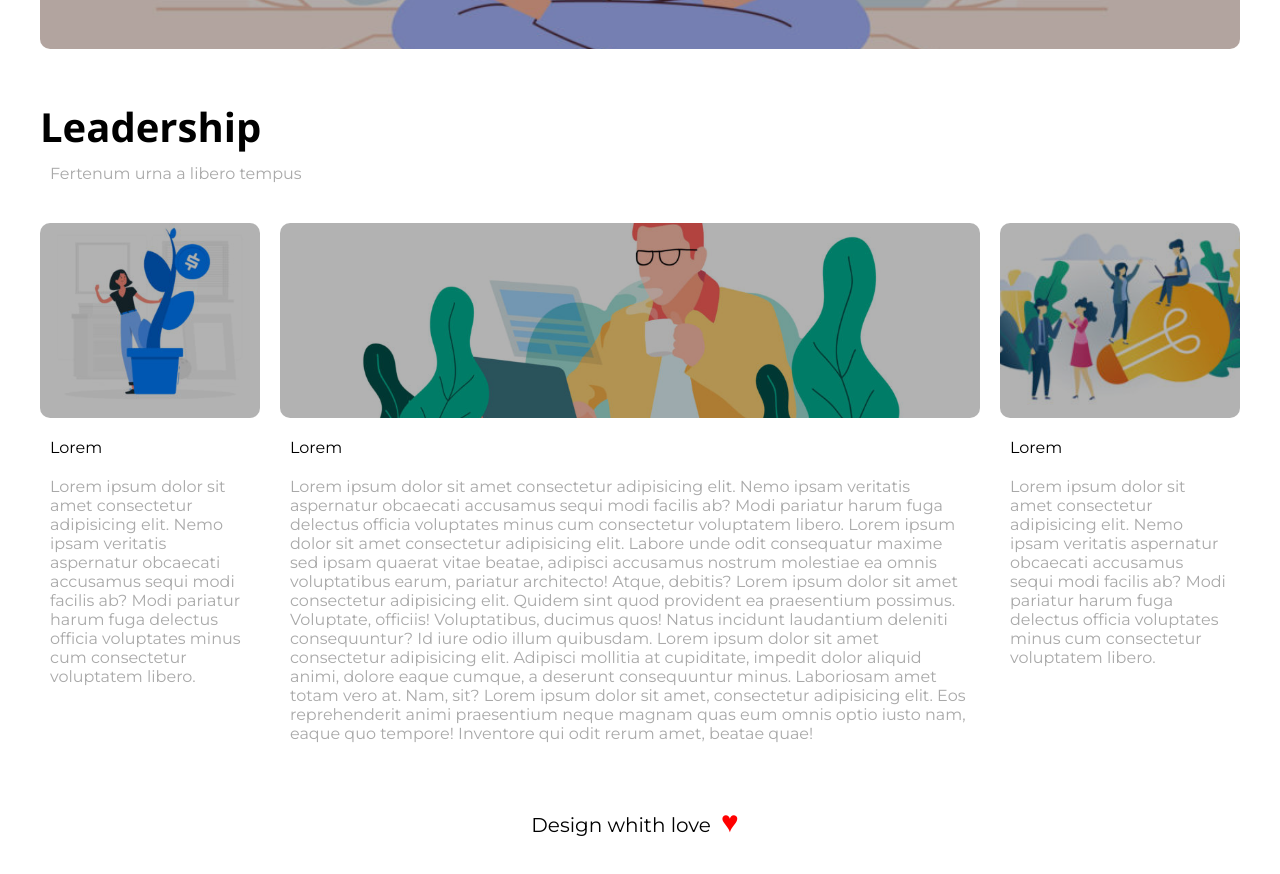
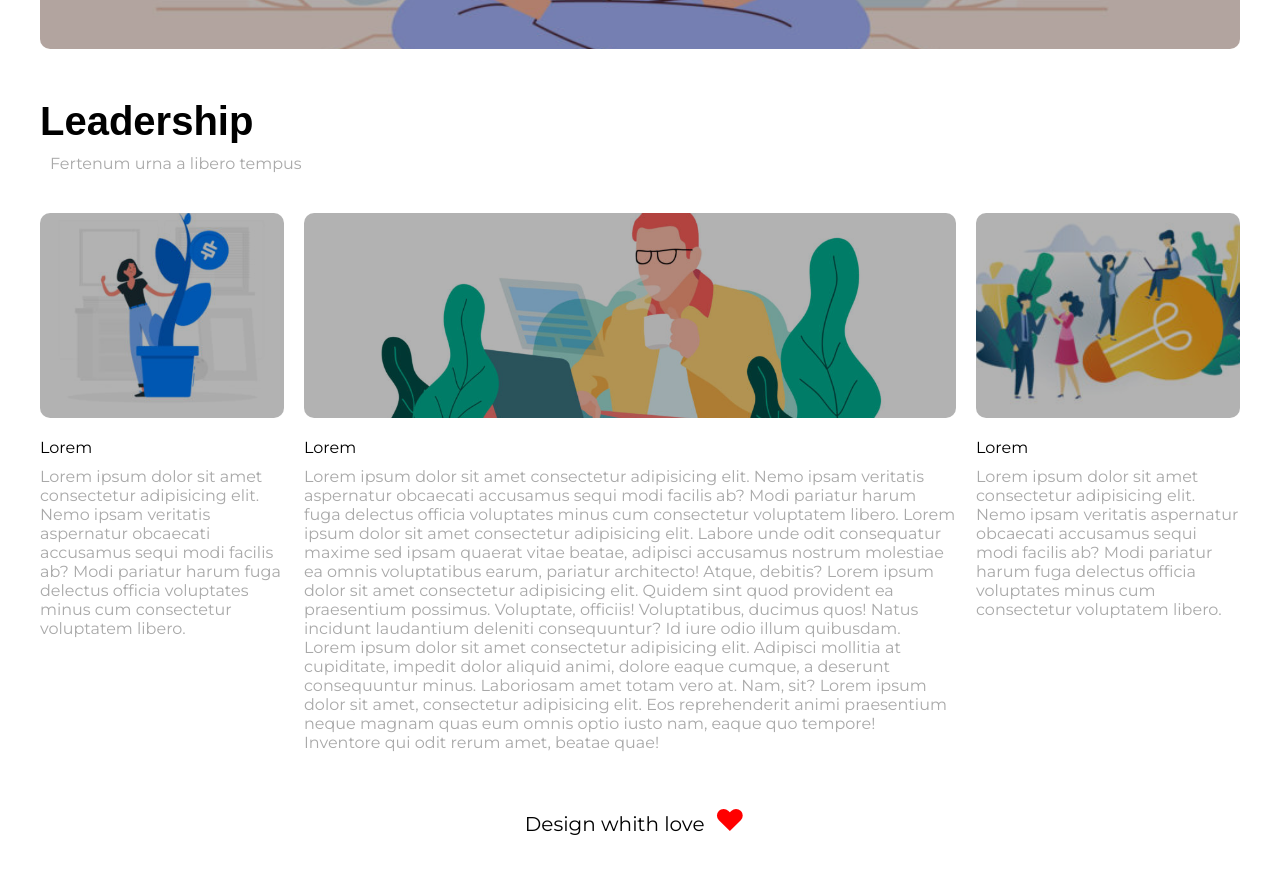
Before and after one commit to GvMazzon25/htmlcss-wp, a plain HTML site: page index.html in a window 1280 px wide. Shown: the part 656-1530 px from the top of the page. Drawn offline with nearby package versions, Linux system fonts and the light colour scheme.

Commit message:
correction-w-prof

```diff
--- a/css/style.css
+++ b/css/style.css
@@ -88,22 +88,24 @@ ul a:hover{
     width: 100%;
     height: 500px;
     position: relative;
+    overflow: hidden;
+    border-radius: 10px;
 }
 
-.banner > .cover{
+.banner::before{
+    content: "";
+    position: absolute;
+    top: 0;
+    left: 0;
     width: 100%;
     height: 100%;
     background-color: rgba(0, 0, 0, 0.3);
-    position: absolute;
-    border-radius: 10px;
 }
 
 .banner img{
     width: 100%;
     height: 100%;
     object-fit: cover;
-    border-radius: 10px;
-
 }
 
 .info span{
@@ -138,8 +140,10 @@ ul a:hover{
 .Bbox h1{
     font-size: 40px;
     color: #000;
-    font-family: 'Open Sans', sans-serif;
+    font-family: 'Arial', sans-serif;
+    font-weight: 700;
 }
+
 
 /*Column*/
 
@@ -149,39 +153,43 @@ ul a:hover{
 }
 
 .sidebar{
-    width: 20%;
+    width: 22%;
 }
 
 .mainbar{
-    width: 60%;
+    width: 56%;
 }
 
 /*Prima colonna*/
 .imgbox {
     width: 100%;
-    height: 195px;
+    height: 205px;
     position: relative;
     margin: 10px 0 10px 0;
+    border-radius: 10px;
+    overflow: hidden;
 }
 
-.imgbox > .veil{
+.imgbox::before{
+    content: "";
+    position: absolute;
+    top: 0;
+    left: 0;
     width: 100%;
     height: 100%;
     background-color: rgba(0, 0, 0, 0.3);
-    position: absolute;
-    border-radius: 10px;
 }
 
 .imgbox img{
     width: 100%;
     height: 100%;
     object-fit: cover;
-    border-radius: 10px;
 }
 
 .lorembox .title{
     color: #000;
     padding-bottom: 10px;
+    padding-left: 0;
 }
 
 /*Footer*/
@@ -200,4 +208,5 @@ footer > span{
 #heart{
     color: red;
     font-size: 30px;
+    font-family: -apple-system, BlinkMacSystemFont, 'Segoe UI', Roboto, Oxygen, Ubuntu, Cantarell, 'Open Sans', 'Helvetica Neue', sans-serif;
 }
--- a/index.html
+++ b/index.html
@@ -29,7 +29,6 @@
         <!--Main-->
         <main class="mbttm-10 pd-1">
             <section class="banner mbttm-50">
-                <div class="cover"></div>
                 <img src="./img/banner.jpg" alt="Main Banner">
                 <div class="info">
                     <span id="style1">Pretium ac placerat dui interdum nunc in eros urna morbi</span><br>
@@ -44,37 +43,34 @@
             <!--Column-->
                 <aside class="sidebar pdrgt mbttm-20">
                     <div class="imgbox">
-                        <div class="veil"></div>
                         <img src="./img/img-1.jpg" alt="Money Three">
                     </div>
                     <div class="lorembox">
                         <span class="title">Lorem</span><br>
-                        <span>Lorem ipsum dolor sit amet consectetur adipisicing elit. Nemo ipsam veritatis aspernatur obcaecati accusamus sequi modi facilis ab? Modi pariatur harum fuga delectus officia voluptates minus cum consectetur voluptatem libero.</span>
+                        <p>Lorem ipsum dolor sit amet consectetur adipisicing elit. Nemo ipsam veritatis aspernatur obcaecati accusamus sequi modi facilis ab? Modi pariatur harum fuga delectus officia voluptates minus cum consectetur voluptatem libero.</p>
                     </div>
                 </aside>
                 <section class="mainbar pdrgt mbttm-20">
                     <div class="imgbox">
-                        <div class="veil"></div>
                         <img src="./img/banner-2.jpg" alt="Money Three">
                     </div>
                     <div class="lorembox">
                         <span class="title">Lorem</span><br>
-                        <span>Lorem ipsum dolor sit amet consectetur adipisicing elit. Nemo ipsam veritatis aspernatur obcaecati accusamus sequi modi facilis ab? Modi pariatur harum fuga delectus officia voluptates minus cum consectetur voluptatem libero.
+                        <p>Lorem ipsum dolor sit amet consectetur adipisicing elit. Nemo ipsam veritatis aspernatur obcaecati accusamus sequi modi facilis ab? Modi pariatur harum fuga delectus officia voluptates minus cum consectetur voluptatem libero.
                             Lorem ipsum dolor sit amet consectetur adipisicing elit. Labore unde odit consequatur maxime sed ipsam quaerat vitae beatae, adipisci accusamus nostrum molestiae ea omnis voluptatibus earum, pariatur architecto! Atque, debitis?
                             Lorem ipsum dolor sit amet consectetur adipisicing elit. Quidem sint quod provident ea praesentium possimus. Voluptate, officiis! Voluptatibus, ducimus quos! Natus incidunt laudantium deleniti consequuntur? Id iure odio illum quibusdam.
                             Lorem ipsum dolor sit amet consectetur adipisicing elit. Adipisci mollitia at cupiditate, impedit dolor aliquid animi, dolore eaque cumque, a deserunt consequuntur minus. Laboriosam amet totam vero at. Nam, sit?
                             Lorem ipsum dolor sit amet, consectetur adipisicing elit. Eos reprehenderit animi praesentium neque magnam quas eum omnis optio iusto nam, eaque quo tempore! Inventore qui odit rerum amet, beatae quae!
-                        </span>
+                        </p>
                     </div>
                 </section>
                 <aside class="sidebar mbttm-20">
                     <div class="imgbox">
-                        <div class="veil"></div>
                         <img src="./img/img-3.jpg" alt="Money Three">
                     </div>
                     <div class="lorembox">
                         <span class="title">Lorem</span><br>
-                        <span>Lorem ipsum dolor sit amet consectetur adipisicing elit. Nemo ipsam veritatis aspernatur obcaecati accusamus sequi modi facilis ab? Modi pariatur harum fuga delectus officia voluptates minus cum consectetur voluptatem libero.</span>
+                        <p>Lorem ipsum dolor sit amet consectetur adipisicing elit. Nemo ipsam veritatis aspernatur obcaecati accusamus sequi modi facilis ab? Modi pariatur harum fuga delectus officia voluptates minus cum consectetur voluptatem libero.</p>
                     </div>
                 </aside>
             </section>
```
